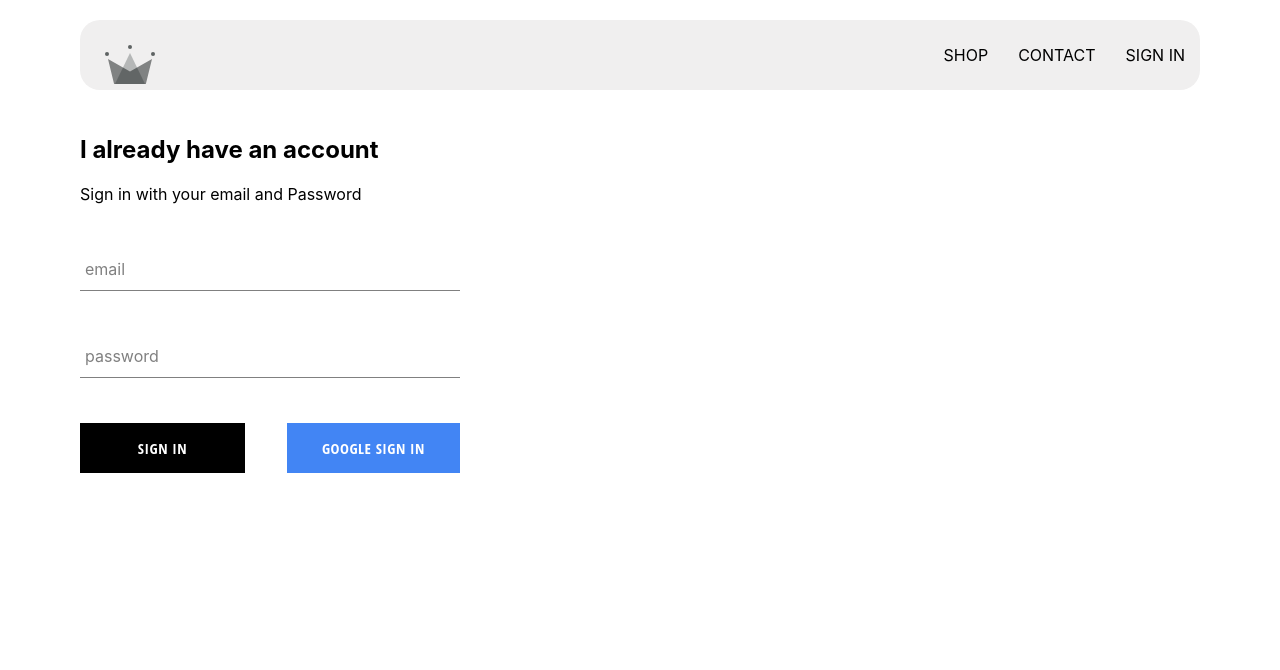
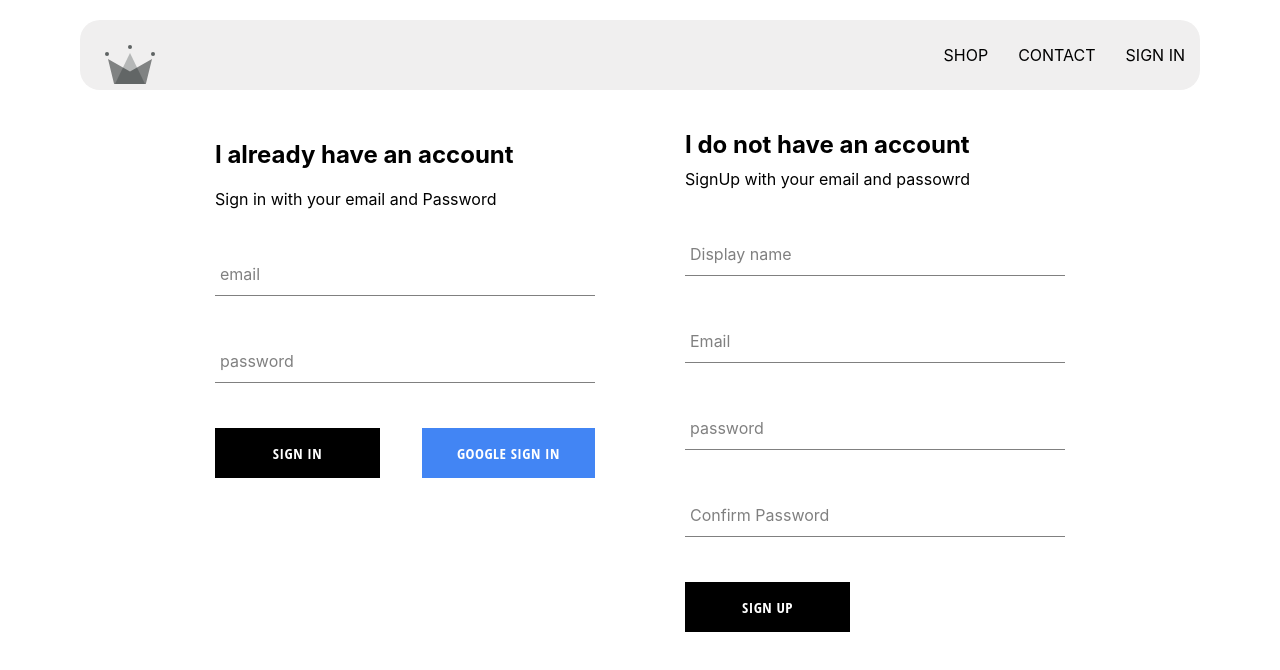
Before and after one commit to vish3539/newCrown-store, a React (Create React App) app: page /signin in a window 1280 px wide. Shown: the top 670 px of the page. Built offline with nearby package versions, Linux system fonts and the light colour scheme; no server answers.

Commit message:
added sign-up functionality

```diff
--- a/src/App.js
+++ b/src/App.js
@@ -5,7 +5,7 @@ import { Route, Switch } from "react-router-dom";
 import ShopComp from "./pages/shop/ShopComp";
 import HeaderComp from "./components/HeaderComponent/HeaderComp";
 import SigninupComp from "./pages/signInandsignUp/signinupComp";
-import {auth} from "./firebase/firebaseUtil.js";
+import { auth, createUserProfileDocument } from "./firebase/firebaseUtil.js";
 
 class App extends React.Component {
   constructor() {
@@ -19,14 +19,27 @@ class App extends React.Component {
   unsubscribeFromAuth = null;
 
   componentDidMount() {
-    this.unsubscribeFromAuth= auth.onAuthStateChanged(user => {
-      this.setState({ currentUser: user });
+    this.unsubscribeFromAuth = auth.onAuthStateChanged(async userAuth => {
+      if (userAuth) {
+        const userRef = await createUserProfileDocument(userAuth);
 
-      console.log(user);
+        userRef.onSnapshot(snapShot => {
+          this.setState(
+            {
+              currentUser: {
+                id: snapShot.id,
+                ...snapShot.data()
+              }
+            });
+            console.log(this.state)
+        });
+      } else {
+        this.setState({ currentUser: userAuth });
+      }
     });
   }
 
-  componentWillUnmount(){
+  componentWillUnmount() {
     this.unsubscribeFromAuth();
   }
 
--- /dev/null
+++ b/src/SignUP/SignUpComponent.js
@@ -0,0 +1,98 @@
+import React from "react";
+import "./signUpStyles.scss";
+import { auth, createUserProfileDocument } from "../firebase/firebaseUtil";
+import FormInputComp from "../components/FormInput/FormInputComp";
+import CustomButtonComp from "../components/CustomButton/CustomButtonComp";
+
+class SignUpComponent extends React.Component {
+  constructor() {
+    super();
+    this.state = {
+      displayName: "",
+      email: "",
+      password: "",
+      confirmPassword: ""
+    };
+  }
+
+  handleSubmit = async event => {
+    event.preventDefault();
+    const { displayName, email, password, confirmPassword } = this.state;
+    if (password !== confirmPassword) {
+      alert("Passwords dont match");
+      return;
+    }
+
+    try {
+      const { user } = await auth.createUserWithEmailAndPassword(
+        email,
+        password
+      );
+      await createUserProfileDocument(user, { displayName });
+      // the below will clear the form
+      this.setState({
+        displayName: "",
+        email: "",
+        password: "",
+        confirmPassword: ""
+      });
+    } catch (error) {
+      console.error(error);
+    }
+  };
+
+  handleChange = event =>{
+      const {name, value}=event.target;
+      this.setState({[name]:value});
+  }
+
+  render() {
+    const { displayName, email, password, confirmPassword } = this.state;
+    return (
+      <div className="sign-up">
+        <h2 className="title">I do not have an account</h2>
+        <span>SignUp with your email and passowrd</span>
+        <form className="sign-up-form" onSubmit={this.handleSubmit}>
+          <FormInputComp
+            type="text"
+            name="displayName"
+            value={displayName}
+            onChange={this.handleChange}
+            label="Display name"
+            required
+          ></FormInputComp>
+
+          <FormInputComp
+            type="email"
+            name="email"
+            value={email}
+            onChange={this.handleChange}
+            label="Email"
+            required
+          ></FormInputComp>
+
+          <FormInputComp
+            type="password"
+            name="password"
+            value={password}
+            onChange={this.handleChange}
+            label="password"
+            required
+          ></FormInputComp>
+
+          <FormInputComp
+            type="password"
+            name="confirmPassword"
+            value={confirmPassword}
+            onChange={this.handleChange}
+            label="Confirm Password"
+            required
+          ></FormInputComp>
+          <CustomButtonComp type="submit">Sign Up</CustomButtonComp>
+        </form>
+      </div>
+    );
+  }
+}
+
+export default SignUpComponent;
--- /dev/null
+++ b/src/SignUP/signUpStyles.scss
@@ -0,0 +1,9 @@
+.sign-up{
+    display: flex;
+    flex-direction: column;
+    width: 380px;
+
+    .title{
+        margin: 10px 0;
+    }
+}
--- a/src/components/FormInput/FormInputComp.js
+++ b/src/components/FormInput/FormInputComp.js
@@ -4,7 +4,7 @@ import './FormInputStyle.scss'
 function FormInputComp({handleChange, label, ...otherProps}) {
     return (
         <div className='group'>
-            <input className='form-input' onChange={handleChange}/>
+            <input className='form-input' onChange={handleChange} {...otherProps}/>
             {
                 label ? (<label className={`${otherProps.value.length ? 'shrink': ''} form-input-label`}>
                     {label}
--- a/src/firebase/firebaseUtil.js
+++ b/src/firebase/firebaseUtil.js
@@ -1,8 +1,8 @@
-import firebase from 'firebase/app'
-import 'firebase/firestore'
-import 'firebase/auth'
+import firebase from "firebase/app";
+import "firebase/firestore";
+import "firebase/auth";
 
-const config ={
+const config = {
   apiKey: "AIzaSyD3Z-LK--v1A-qHXAGI9RWhXEpuc1ilO1w",
   authDomain: "newcrowndb.firebaseapp.com",
   databaseURL: "https://newcrowndb.firebaseio.com",
@@ -12,12 +12,35 @@ const config ={
   appId: "1:520358408054:web:27f4bcb951fa7cbc835457"
 };
 
+export const createUserProfileDocument = async (userAuth, additionalData) => {
+  if (!userAuth) return;
+  const userRef = firestore.doc(`users/${userAuth.uid}`);
+  const snapShot = await userRef.get();
+
+  if (!snapShot.exists) {
+    const { displayName, email } = userAuth;
+    const createdAt = new Date();
+
+    try {
+      await userRef.set({
+        displayName,
+        email,
+        createdAt,
+        ...additionalData
+      })
+    } catch (error) {
+      console.log("error creating objects", error.message);
+    }
+  }
+  return userRef;
+};
+
 firebase.initializeApp(config);
 
 export const auth = firebase.auth();
 export const firestore = firebase.firestore();
 
 const provider = new firebase.auth.GoogleAuthProvider();
-provider.setCustomParameters({prompt:'select_account'});
-export const signInWithGoogle = ()=>auth.signInWithPopup(provider)
+provider.setCustomParameters({ prompt: "select_account" });
+export const signInWithGoogle = () => auth.signInWithPopup(provider);
 export default firebase;
--- a/src/pages/signInandsignUp/signinupComp.js
+++ b/src/pages/signInandsignUp/signinupComp.js
@@ -1,11 +1,13 @@
 import React from 'react';
 import './signinupStyles.scss';
 import SigninComp from './../../components/signIn/SigninComp'
+import SignUpComponent from '../../SignUP/SignUpComponent';
 
 function SigninupComp() {
     return (
         <div className='sign-in-and-sign-up'>
           <SigninComp/>
+          <SignUpComponent/>
         </div>
     )
 }
--- a/src/pages/signInandsignUp/signinupStyles.scss
+++ b/src/pages/signInandsignUp/signinupStyles.scss
@@ -0,0 +1,7 @@
+.sign-in-and-sign-up{
+    display: flex;
+    flex-direction: row;
+    width: 850px;
+    justify-content: space-between;
+    margin: 30px auto;
+}
```
Also changed, not shown: 1 other file (tests, documents, lock files or other folders). Lines whose indentation alone changed are shown as unchanged.
